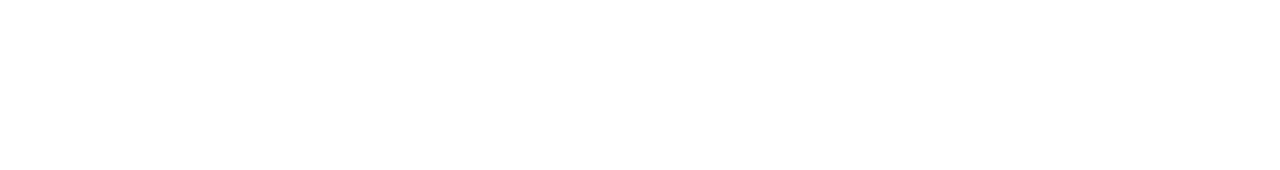
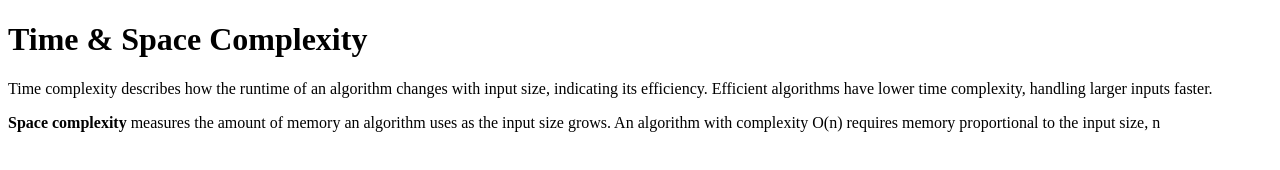
Before and after one commit to acciojob/time-and-space-complexity-Krishna-AIML, a website: page main.html in a window 1280 px wide. Drawn offline with Linux system fonts and the light colour scheme.

Commit message:
created a submission

```diff
--- a/main.html
+++ b/main.html
@@ -8,6 +8,9 @@
 
 <body>
 	<!-- the entire body must be written by student -->
+	<h1>Time & Space Complexity</h1>
+	<p>Time complexity describes how the runtime of an algorithm changes with input size, indicating its efficiency. Efficient algorithms have lower time complexity, handling larger inputs faster.</p>
+	<p><b>Space complexity</b> measures the amount of memory an algorithm uses as the input size grows. An algorithm with complexity O(n) requires memory proportional to the input size, n</p>
     <script type="text/javascript" src="./script.js">
 </script>
 
```
